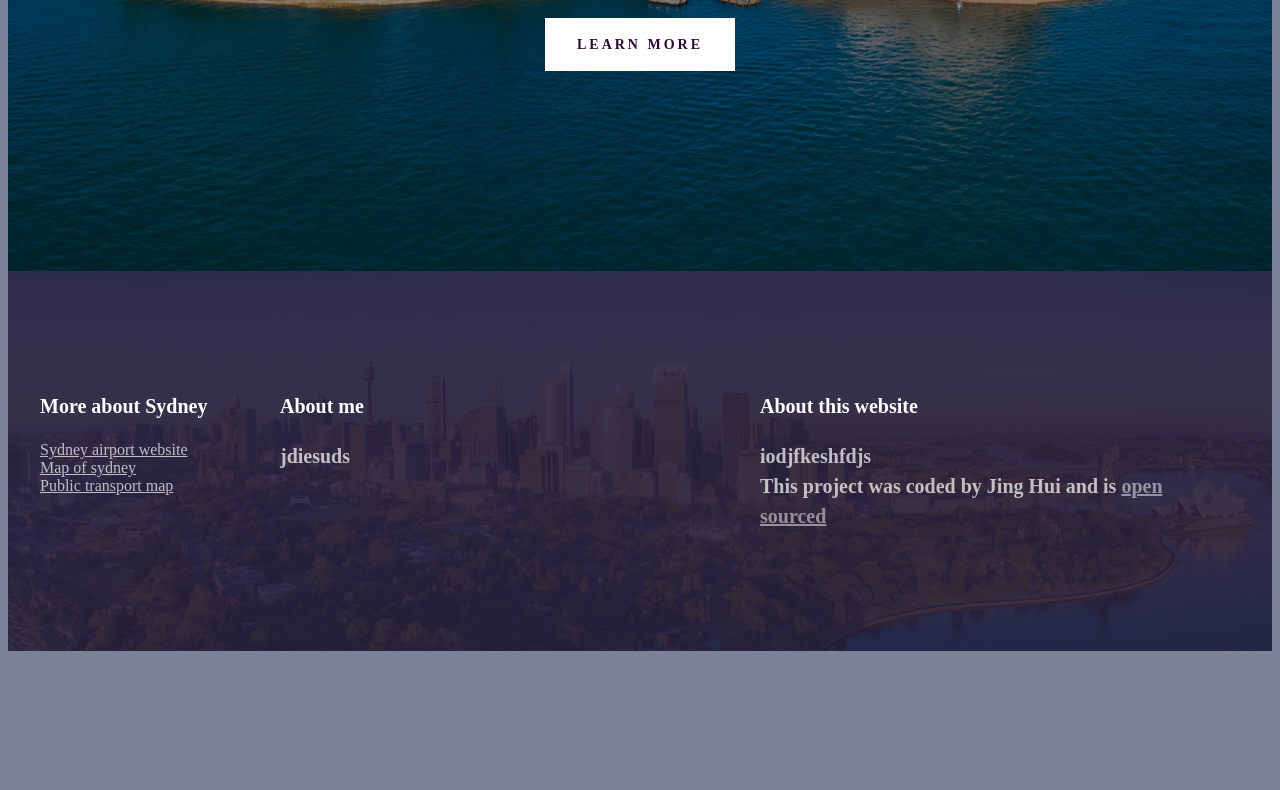
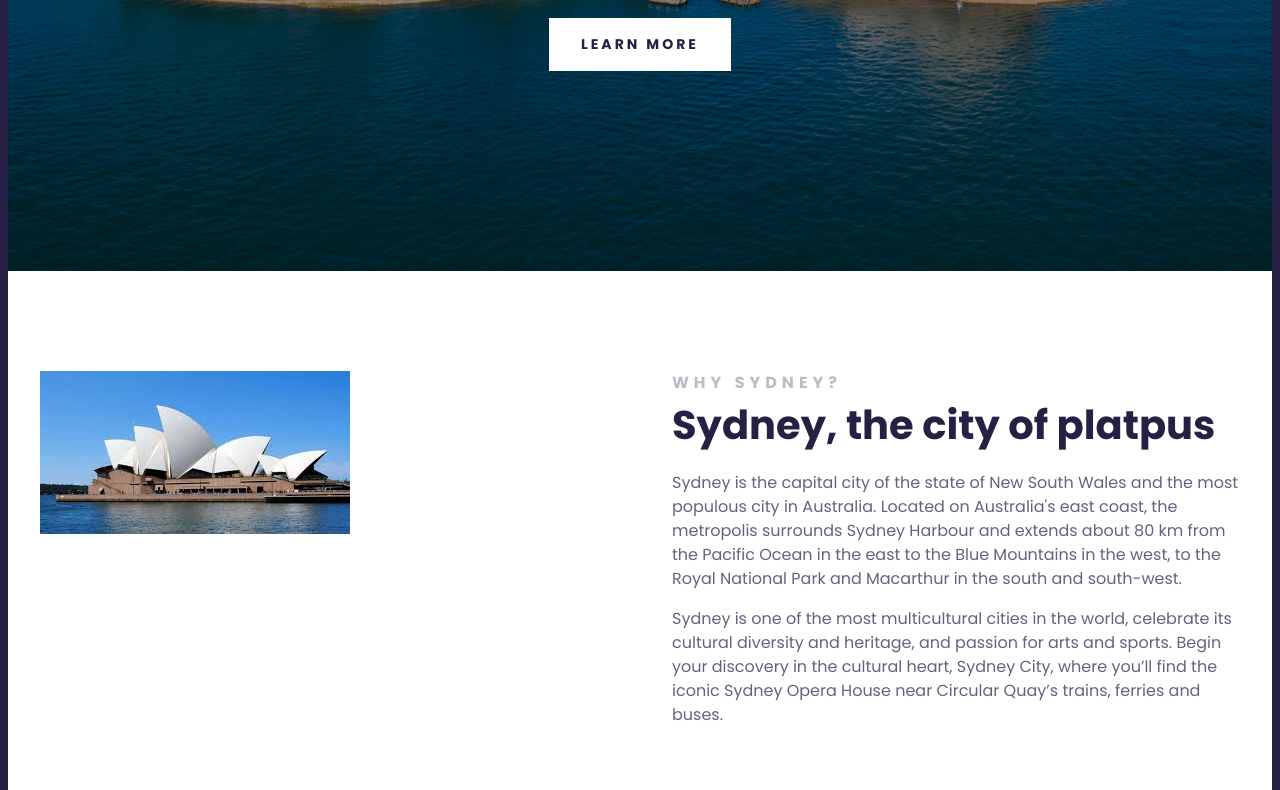
Before and after one commit to 934192776/TravelProjectGitHubRepository, a plain HTML site: page index.html in a window 1280 px wide. Shown: the part 474-1264 px from the top of the page. Before the commit the page ends 1133 px from the top, so only its background shows below. Drawn offline with Linux system fonts and the light colour scheme.

Commit message:
added css

```diff
--- a/index.html
+++ b/index.html
@@ -21,8 +21,29 @@
     <h2>Biggest city in Australia</h2>
     <a href="#more">learn more</a>
     </header>
+
+    <main>
+      <section class="grid grid-2-columns">
+        <div>
+          <img
+            src="images/opera house building.jpeg"
+            alt="sydney Building"
+            class="img-responsive" />
+        </div>
+        <div>
+          <h2>Why Sydney?</h2>
+          <h3>Sydney, the city of platpus</h3>
+          <p>
+            Sydney is the capital city of the state of New South Wales and the most populous city in Australia. Located on Australia's east coast, the metropolis surrounds Sydney Harbour and extends about 80 km from the Pacific Ocean in the east to the Blue Mountains in the west, to the Royal National Park and Macarthur in the south and south-west.
+          <p>
+            Sydney is one of the most multicultural cities in the world, celebrate its cultural diversity and heritage, and passion for arts and sports. Begin your discovery in the cultural heart, Sydney City, where you’ll find the iconic Sydney Opera House near Circular Quay’s trains, ferries and buses.
+          </p>
+        </div>
+      </section>
+    </main>
+
     <footer>
-      <section class="grid">
+      <section class="grid grid-3-columns-with-first-narrow">
      <div>
       <h3> More about Sydney</h3>
 
@@ -53,18 +74,19 @@
       </li>
       </ul>
       </div>
-
       <div>
         <h3> About me</h3>
         <p>
-          jdiesuds
+          Hi! My name is Jing and I've been living in Sydney for several
+              years. I'm very fond of the city. I created this page as part of a
+              project for SheCodes Responsive to develop my coding skills.
           </p>
         </div>
-
         <div>
           <h3>About this website
             </h3>
-            <p>iodjfkeshfdjs
+            <p>I created this page as part of a project for SheCodes Responsive
+              to develop my coding skills.
              <br />
              This project was coded by Jing Hui and is
         <a
@@ -73,11 +95,10 @@
         >
         open sourced
         </a>
-        </p>
+       </p>
       </div>
-      </section>
+     </section>
     </footer>
-  </div>
-    </div>
+   </div>
   </body>
 </html>
--- a/src/styles.css
+++ b/src/styles.css
@@ -1,5 +1,6 @@
 body {
-  background: rgb(125, 129, 151);
+  font-family: "Poppins", sans-serif;
+  background: #272044;
 }
 
 .container {
@@ -9,13 +10,31 @@ body {
 
 .grid {
   display : grid;
+  grid-gap: 64px;
+}
+
+.img-responsive{
+  max-width: 100%;
+}
+
+.grid-2-columns {
+  grid-template-columns: 1fr 1fr;
+}
+
+.grid-3-columns-with-first-narrow {
   grid-template-columns: 1fr 2fr 2fr;
+}
+
+section {
+  max-width: 1200px;
+  margin: 0 auto;
+  padding: 100px 0;
 }
 
 header {
   background-image:
-  linear-gradient(rgba(0,0,0,0.6),
-  rgba(0,0,0,0.3)),
+  linear-gradient(rgba(0, 0, 0, 0.4),
+  rgba(0, 0, 0, 0.4)),
   url("../images/sydney.avif");
   background-repeat: no-repeat;
   background-size: cover;
@@ -40,7 +59,7 @@ header h3 {
   font-weight: 900;
   font-size: 24px;
   line-height: 1.5;
-  letter-spacing: 3px;
+  letter-spacing: 5px;
   text-transform: uppercase;
   margin: 0;
 }
@@ -48,33 +67,54 @@ header a {
   font-weight: 700;
   font-size: 14px;
   line-height: 1.5;
-
   text-align:center;
-  color:rgb(43, 9, 49);
+  color: #272044;
   padding: 16px 32px;
   margin-top: 32px;
-
   display: inline-block;
   text-decoration: none;
   letter-spacing: 3px;
   text-transform: uppercase;
   background:white;
 }
-section {
-  max-width: 1200px;
-  margin: 0 auto;
+
+main {
+  background-color:white;
+}
+main h2 {
+  font-weight: 700;
+  font-size: 16px;
+  opacity:0.3;
+  margin: 0;
+  line-height: 1.5;
+  color: #272044;
+  letter-spacing: 5px;
+  text-transform: uppercase;
 }
 
+main h3 {
+  font-weight: 700;
+  font-size: 40px;
+  line-height: 1.5;
+  color:#272044;
+  margin: 0;
+}
+main p {
+  font-style: normal;
+  font-weight: 400;
+  font-size: 16px;
+  opacity:0.7;
+  line-height: 1.5;
+  color: #272044;
+}
 footer {
   color: white;
   background-image:
-  linear-gradient(rgba(39,32,60,0.9),
-  rgba(39,32,60,0.9)),
+  linear-gradient(rgba(39,32,60,0.8),
+  rgba(39,32,60,0.7)),
   url('../images/sydney-footer.jpg');
   background-repeat: no-repeat;
   background-size: cover;
-
-  padding: 100px 0;
 }
 
 footer h3 {
@@ -83,11 +123,14 @@ footer h3 {
   line-height: 30px;
 }
 footer p {
-  font-weight: 700;
-  font-size: 20px;
+  font-weight: 400;
+  font-size: 16px;
   opacity:0.7;
-  margin-right: 20px;
-  line-height: 30px;
+  line-height: 24px;
+}
+
+footer ul {
+  padding: 0;
 }
 
 footer li {
@@ -95,10 +138,6 @@ footer li {
   margin: 0;
   padding: 0;
 }
-footer ul {
-  padding: 0;
-}
-
 
 footer a {
   color: white;
@@ -118,4 +157,11 @@ footer a {
   header h3 {
     font-size: 12px;
   }
+ .grid {
+  grid-template-columns: 1fr;
+  grid-gap:32px;
+ }
+ section {
+  padding: 30px;
+ }
 }
```
Also changed, not shown: images/opera house building.jpeg (renamed from images/opera house.jpeg).
